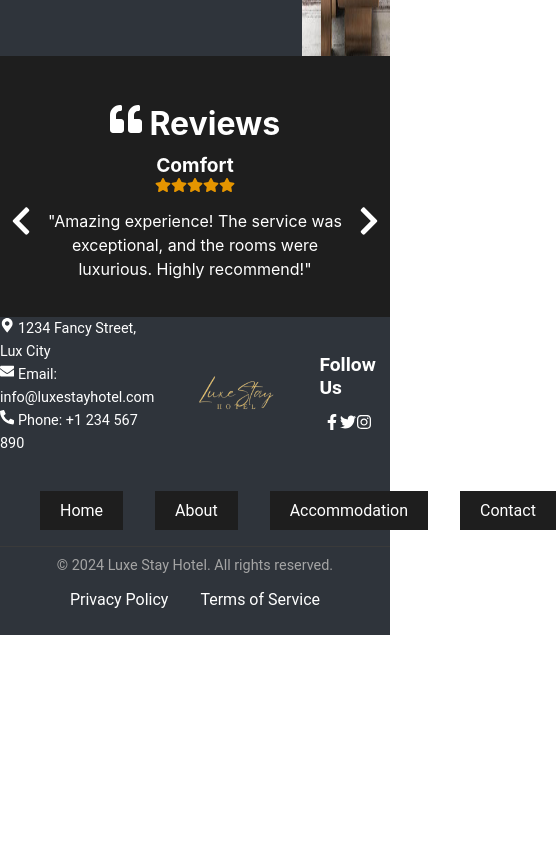
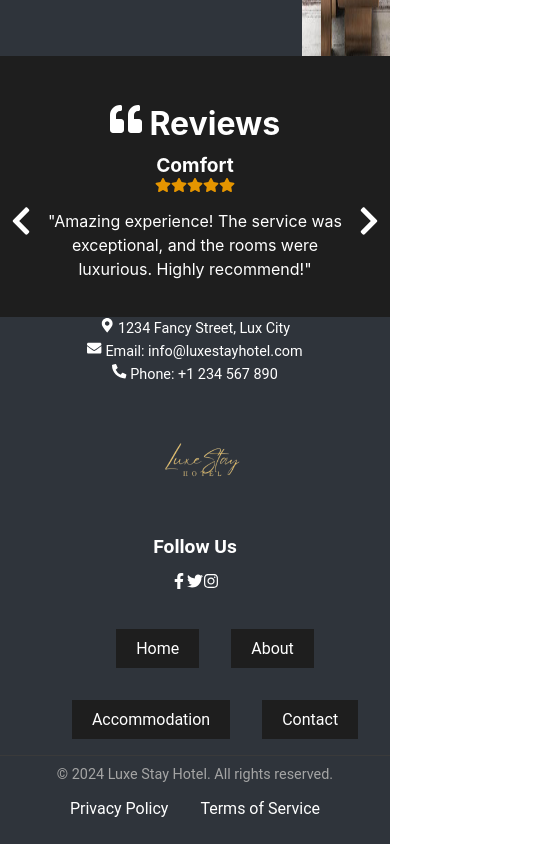
Before and after one commit to ComfortN/hotel-app, a React (Create React App) app: page / in a window 390 px wide. Shown: the part 2584-3428 px from the top of the page, 556 px wide, since content can reach past the window. Before the commit the page ends 3219 px from the top, so only its background shows below. Built offline with nearby package versions, Linux system fonts and the light colour scheme.

Commit message:
adding responsiveness to the footer

```diff
--- a/src/styles/Footer.css
+++ b/src/styles/Footer.css
@@ -97,3 +97,17 @@
 .social-icons {
     gap: 1em;
 }
+
+
+@media (max-width: 768px) {
+    .footer-links{
+        flex-direction: column;
+    }
+}
+
+@media (max-width: 480px) {
+    .nav-link {
+        flex-wrap: wrap;
+    }
+
+}
```
